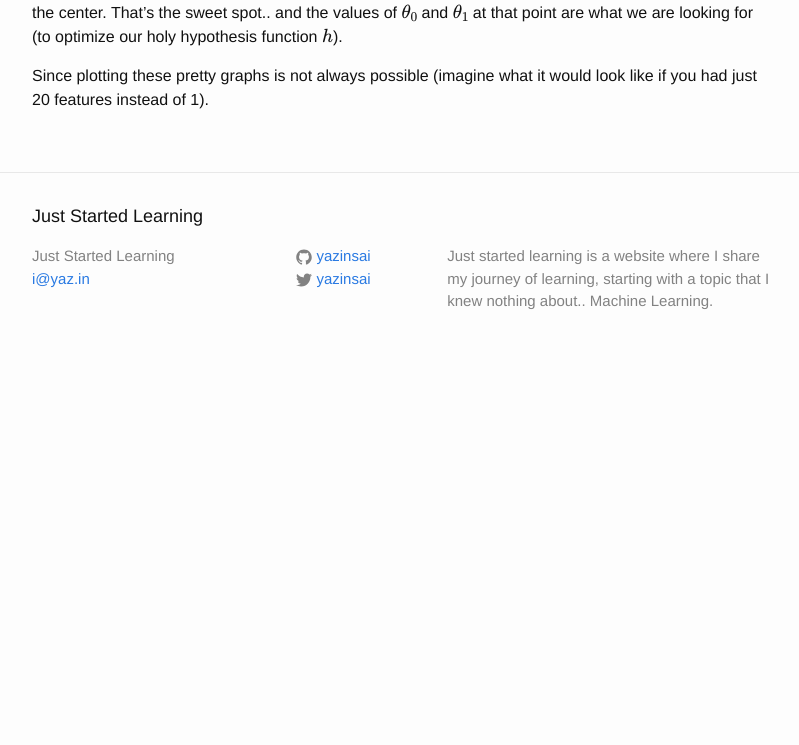
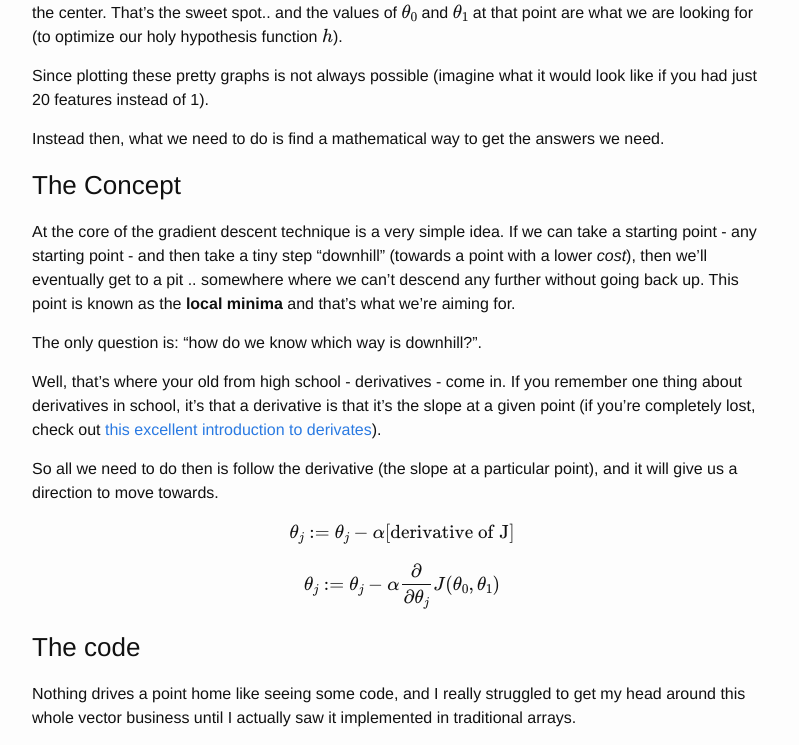
Before and after one commit to juststartedlearning/juststartedlearning.github.com, a Jekyll site: the page built from _posts/2015-12-24-gradient-descent.md, in a window 1280 px wide and 1400 px high, scrolled down 603 px. Shown: the part 217-962 px from the top of the window, without its empty margins (238-1037 px from the left). Built offline with Jekyll 4.4.1, drawn with Linux system fonts in a browser that asks for light colours; formulas are drawn with MathJax 3; before the commit the page ends 1193 px from its top, so only the background shows below that; some of the changed text lies outside the part shown; grey boxes are pictures that could not be loaded.

Commit message:
Added code for Gradient Descent

```diff
--- a/_posts/2015-12-24-gradient-descent.md
+++ b/_posts/2015-12-24-gradient-descent.md
@@ -8,6 +8,7 @@
 ---
 
 ### Gradient Descent
+
 So now we have a hypothesis function and we've got a way to measure how accurate it is. All we need now is a way to improve our hypothesis function, eventually finding the best possible \\(\theta_0, \theta_1\\) values (that minimize our cost).
 
 That's where **gradient descent** comes in.
@@ -21,3 +22,38 @@
 What we're looking for is the point on the graph would the **lowest cost**, which would represent the pit in the center. That's the sweet spot.. and the values of \\(\theta_0\\) and \\(\theta_1\\) at that point are what we are looking for (to optimize our holy hypothesis function \\(h\\)).
 
 Since plotting these pretty graphs is not always possible (imagine what it would look like if you had just 20 features instead of 1).
+
+Instead then, what we need to do is find a mathematical way to get the answers we need.
+
+### The Concept
+
+At the core of the gradient descent technique is a very simple idea. If we can take a starting point - any starting point - and then take a tiny step "downhill" (towards a point with a lower *cost*), then we'll eventually get to a pit .. somewhere where we can't descend any further without going back up. This point is known as the **local minima** and that's what we're aiming for.
+
+The only question is: "how do we know which way is downhill?".
+
+Well, that's where your old from high school - derivatives - come in. If you remember one thing about derivatives in school, it's that a derivative is that it's the slope at a given point (if you're completely lost, check out [this excellent introduction to derivates](https://www.khanacademy.org/math/differential-calculus/taking-derivatives/derivative-intro/v/calculus-derivatives-1)).
+
+So all we need to do then is follow the derivative (the slope at a particular point), and it will give us a direction to move towards.
+
+$$\theta_j := \theta_j - \alpha[\text{derivative of J}]$$
+
+$$\theta_j := \theta_j - \alpha \frac{\partial}{\partial \theta_j} J(\theta_0, \theta_1)$$
+
+### The code
+
+Nothing drives a point home like seeing some code, and I really struggled to get my head around this whole vector business until I actually saw it implemented in traditional arrays.
+
+<script src="https://gist.github.com/yazinsai/c898d488cb00413673df.js"></script>
+
+You'll find the `data.csv` file [here](https://gist.github.com/yazinsai/a962de1d2efcf3aa4986).
+
+**Note: I've used Python in the example above, but going forward most examples will be written using [Octave](http://www.wikiwand.com/en/GNU_Octave).**
+
+Here's what the output looks like:
+
+{% highlight shell %}
+> $python gradient_descent_example.py
+Starting gradient descent at theta_0 = 0, theta_1 = 0, error = 2782.55391724
+Running...
+After 1000 iterations theta_0 = 0.0590585566422, theta_1 = 1.47833132745, error = 56.3163353936
+{% endhighlight %}
```
